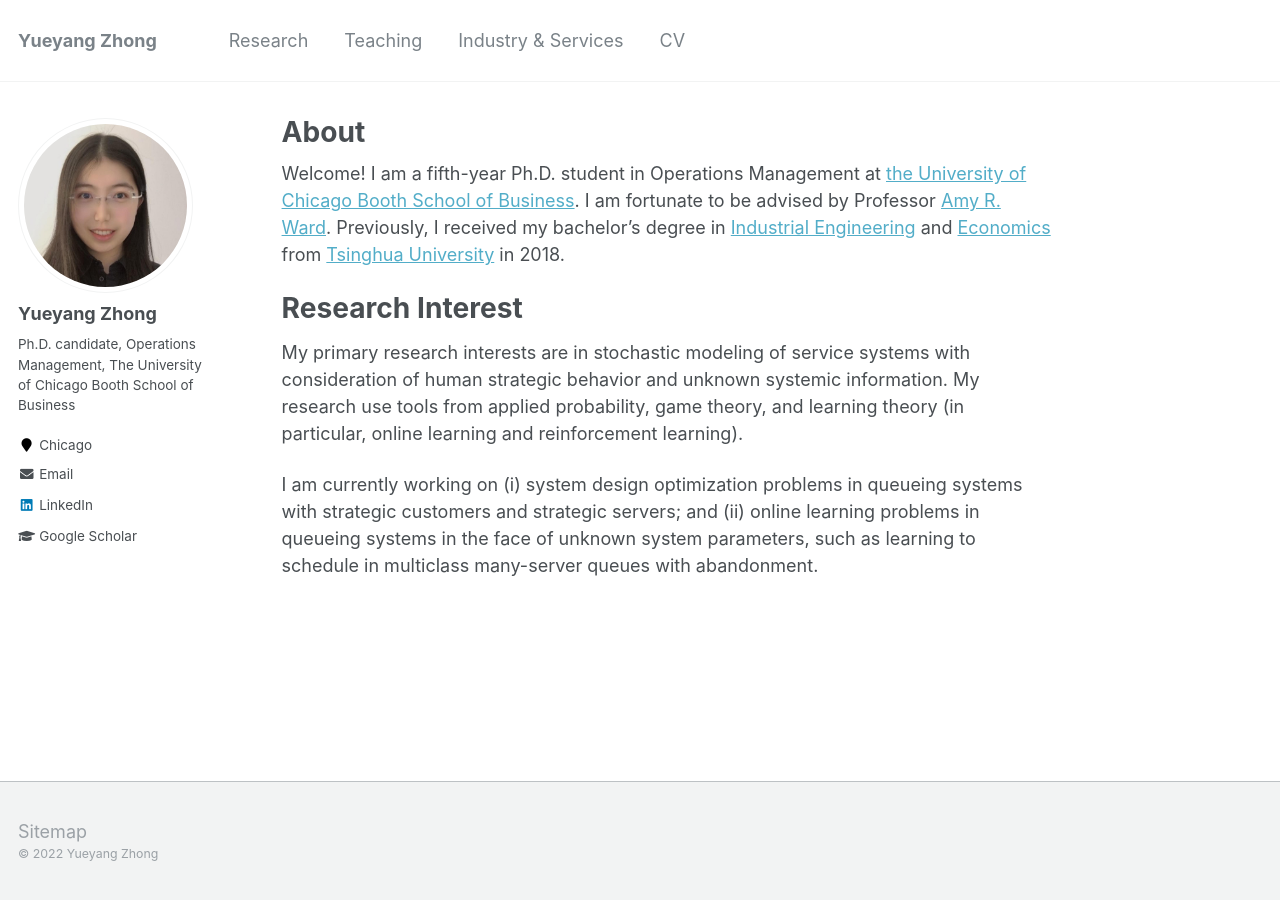
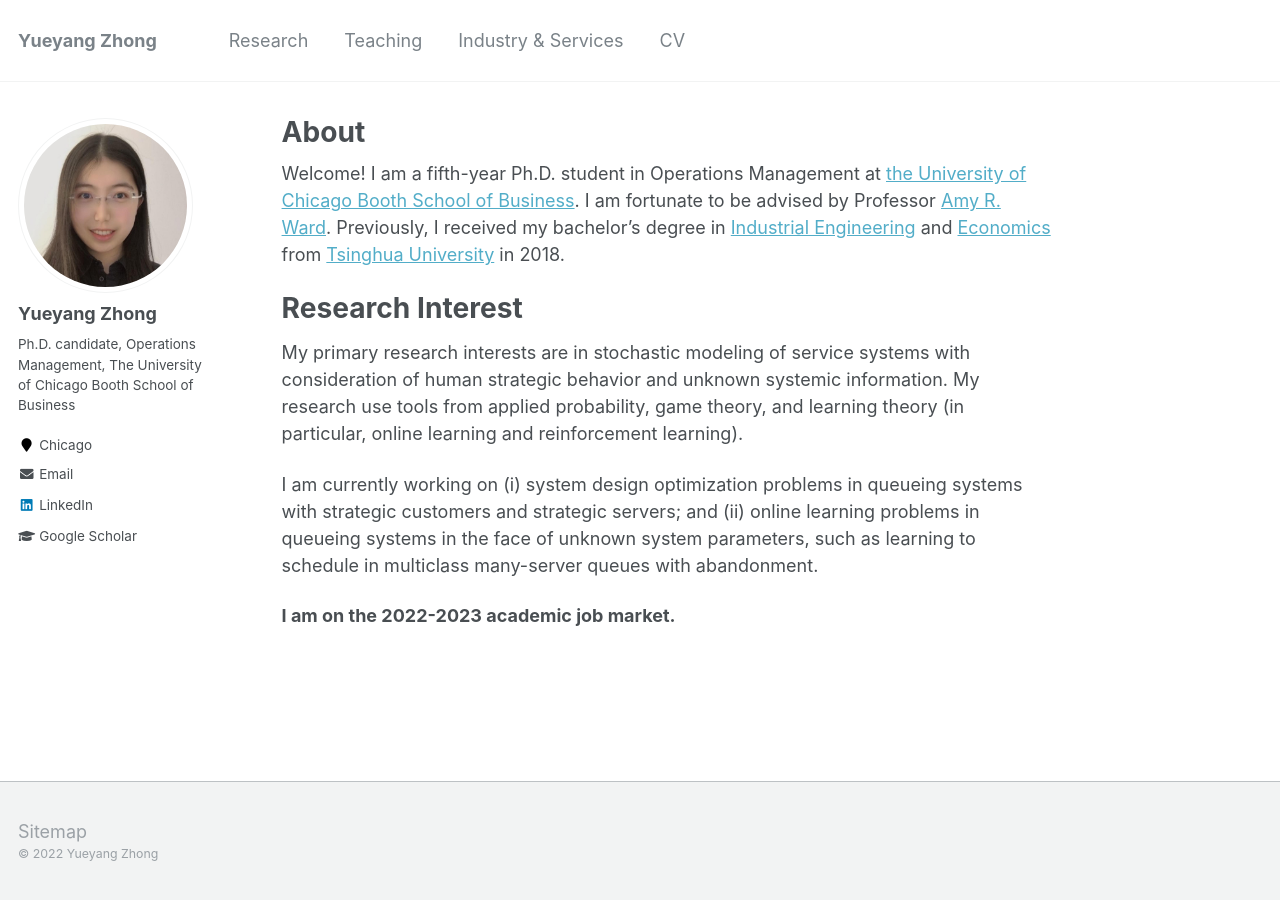
Before and after one commit to alicemengqi/site, a Jekyll site: the page built from _pages/about.md, in a window 1280 px wide. Built offline with Jekyll 4.4.1, drawn with Linux system fonts in a browser that asks for light colours.

Commit message:
Update about.md

```diff
--- a/_pages/about.md
+++ b/_pages/about.md
@@ -14,3 +14,5 @@ Welcome! I am a fifth-year Ph.D. student in Operations Management at [the Univer
 My primary research interests are in stochastic modeling of service systems with consideration of human strategic behavior and unknown systemic information. My research use tools from applied probability, game theory, and learning theory (in particular, online learning and reinforcement learning).
 
 I am currently working on (i) system design optimization problems in queueing systems with strategic customers and strategic servers; and (ii) online learning problems in queueing systems in the face of unknown system parameters, such as learning to schedule in multiclass many-server queues with abandonment.
+
+**I am on the 2022-2023 academic job market.**
```
